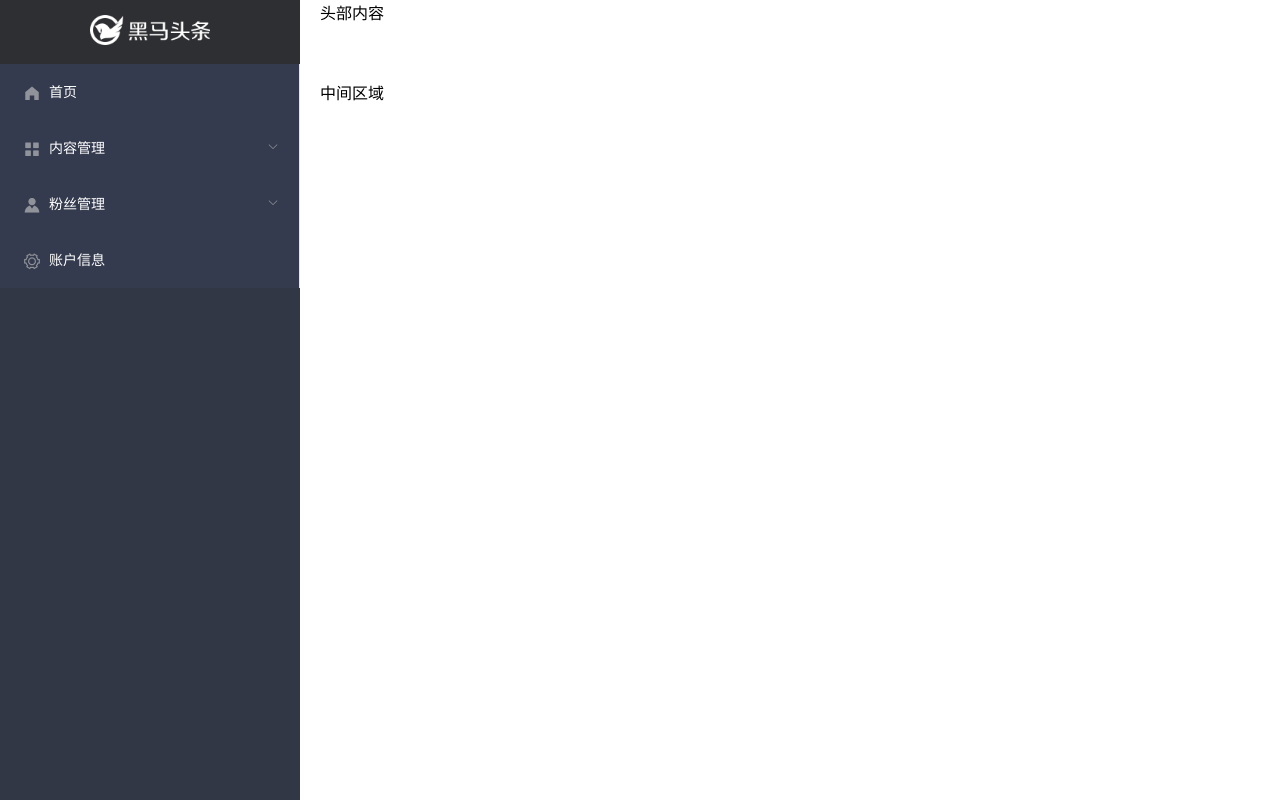
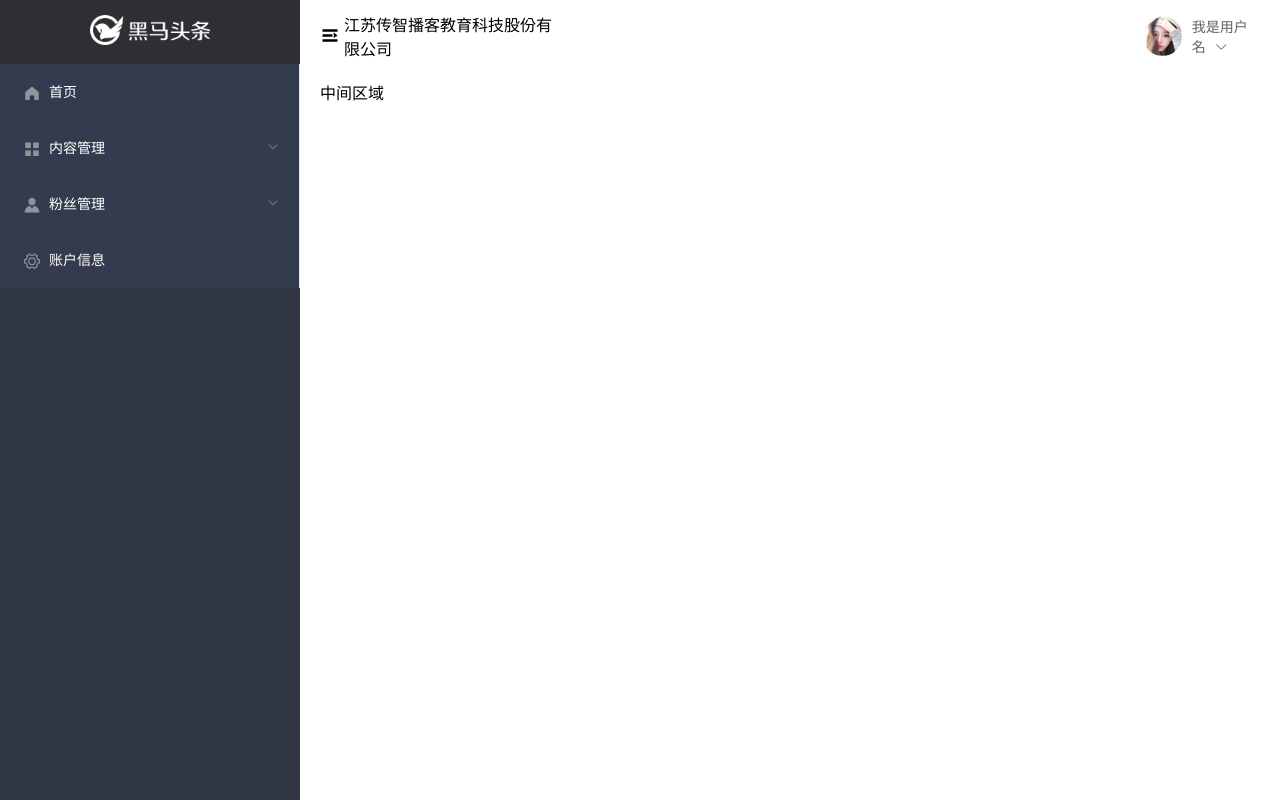
Before and after one commit to zhangchen661618/myhematotiao, a Vue app: page /#/home in a window 1280 px wide. Built offline with nearby package versions, Linux system fonts and the light colour scheme.

Commit message:
home主页-头部结构及下拉菜单样式初步搭建完成

```diff
--- /dev/null
+++ b/src/components/home/layout-header.vue
@@ -0,0 +1,55 @@
+<template>
+    <!-- 用 el-row 和 el-col 布局 -->
+    <el-row class="box-row" type="flex" justify="space-between">
+        <el-col class="box-row-col1" :span="6">
+            <i class="el-icon-s-unfold"></i>
+            <span>江苏传智播客教育科技股份有限公司</span>
+        </el-col>
+        <el-col :span="3" class="box-row-col2" >
+            <img  src="../../assets/img/avatar.jpg" alt="">
+            <el-dropdown trigger="click">
+                <!-- 匿名插槽 -->
+                <span class="el-dropdown-link">
+                    我是用户名
+                    <i class="el-icon-arrow-down el-icon--right"></i>
+                </span>
+                <!-- 具名插槽 -->
+                <el-dropdown-menu slot="dropdown">
+                    <el-dropdown-item >个人信息</el-dropdown-item>
+                    <el-dropdown-item >git地址</el-dropdown-item>
+                    <el-dropdown-item >退出</el-dropdown-item>
+                </el-dropdown-menu>
+            </el-dropdown>
+        </el-col>
+    </el-row>
+</template>
+
+<script>
+export default {
+
+}
+</script>
+
+<style lang="less" scoped>
+    .box-row{
+        padding: 12px 0;
+        .box-row-col1{
+            display: flex;
+            align-items: center;
+            i{
+                font-size: 20px;
+                margin-right: 4px;
+            }
+        }
+        .box-row-col2{
+            display: flex;
+            align-items: center;
+            img{
+                width:40px;
+                height:40px;
+                border-radius:50%;
+                margin-right:10px;
+            }
+        }
+    }
+</style>
--- a/src/views/home/index.vue
+++ b/src/views/home/index.vue
@@ -8,7 +8,9 @@
     <!-- 嵌套大容器 -->
     <el-container>
       <!-- 头部内容 -->
-      <el-header>头部内容</el-header>
+      <el-header>
+        <layout-header></layout-header>
+      </el-header>
       <!-- 中间内容 -->
       <el-main>中间区域</el-main>
     </el-container>
@@ -17,9 +19,11 @@
 
 <script>
 import layoutAside from '../../components/home/layout-aside'
+import layoutHeader from '../../components/home/layout-header'
 export default {
   components: {
-    'layout-aside': layoutAside
+    'layout-aside': layoutAside,
+    'layout-header': layoutHeader
   }
 }
 </script>
```
